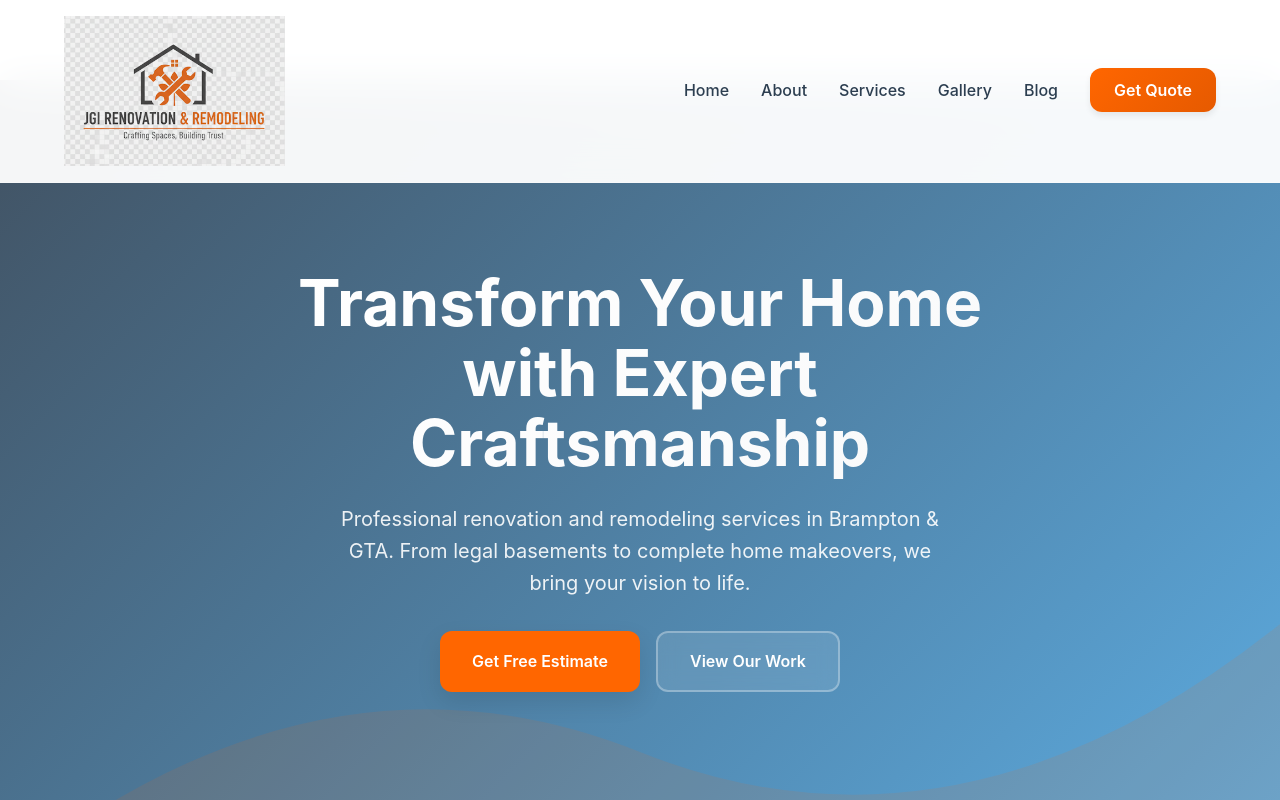
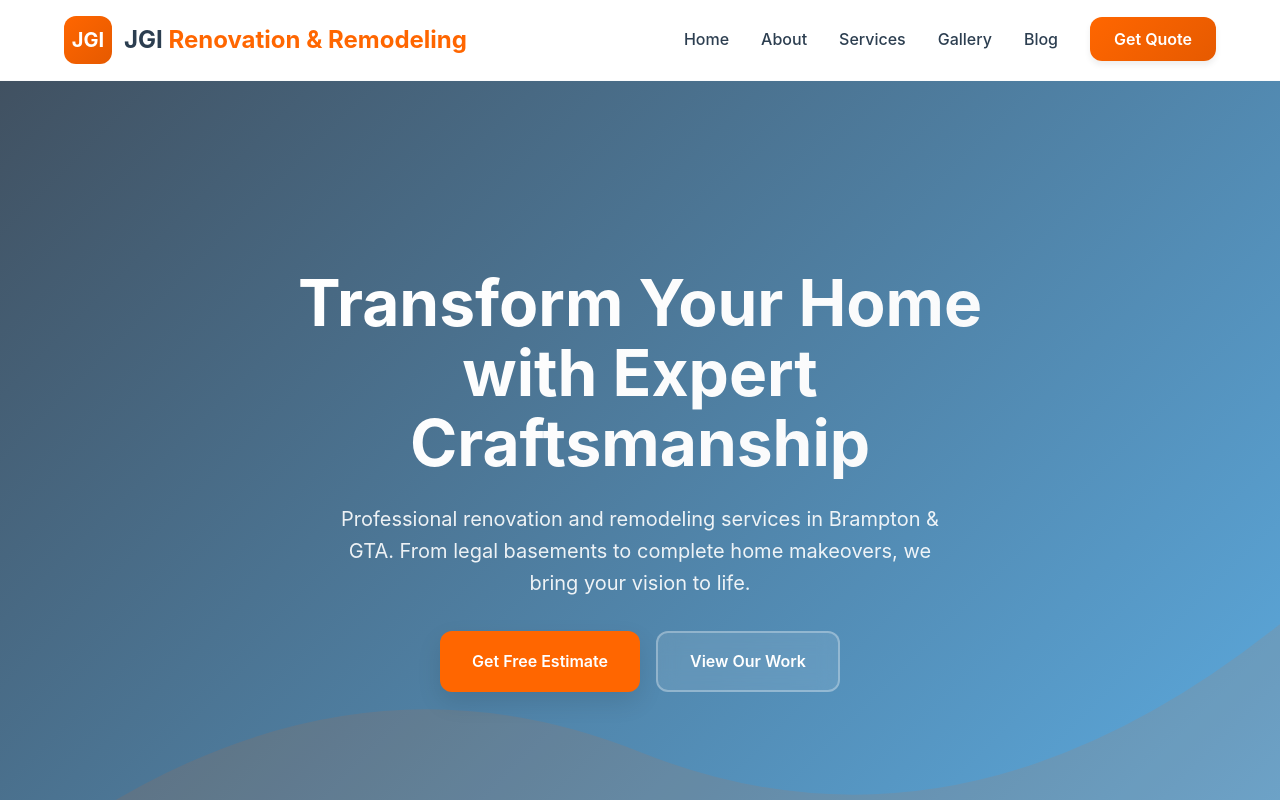
Before and after one commit to jgireno/jgi-renovations, a website: page index.html in a window 1280 px wide. Shown: the top 800 px of the page. Drawn offline with Linux system fonts and the light colour scheme.

Commit message:
original

```diff
--- a/index.html
+++ b/index.html
@@ -692,7 +692,10 @@
         <div class="container">
             <nav class="nav">
                 <a href="#home" class="logo">
-    <img src="logo.png" alt="JGI Renovation & Remodeling" style="height: 150px; width: auto;">
+    <div class="logo-icon">JGI</div>
+    <div class="logo-text">
+        <span class="primary">JGI</span> <span class="accent">Renovation & Remodeling</span>
+    </div>
 </a>
                 <ul class="nav-menu">
                     <li><a href="#home" class="nav-link">Home</a></li>
```
